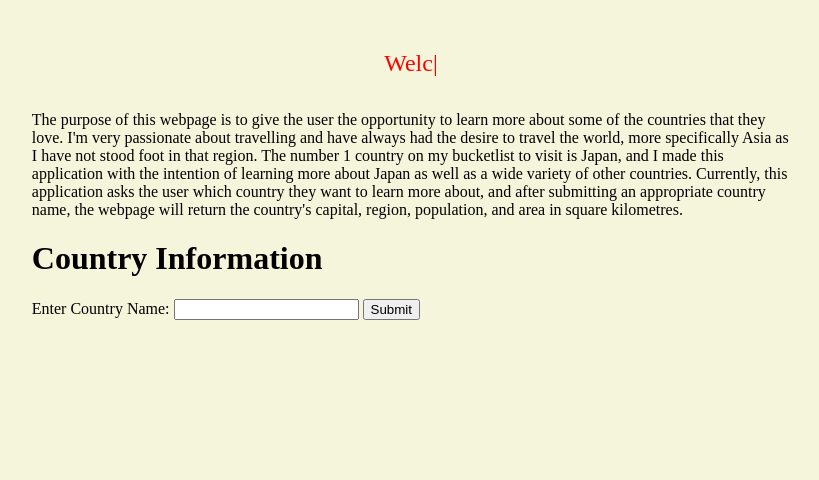
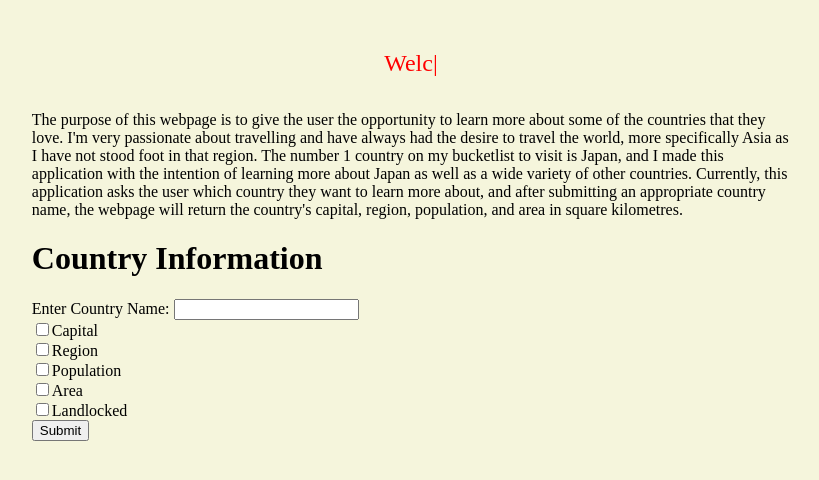
Before and after one commit to Matthew-OSullivan/final, a Flask app: page / in a window 1280 px wide. Shown: the top 480 px of the page, without its empty margins (229-1048 px from the left). Run offline with Flask 3, Linux system fonts and the light colour scheme.

Commit message:
create final

```diff
--- a/app.py
+++ b/app.py
@@ -1,25 +1,46 @@
 from flask import Flask, render_template, request
-import requests
+from country import get_country_data
 
 app = Flask(__name__)
 
-# Function to fetch country data from restcountries.com API
-def get_country_data(country_name):
-    url = f"https://restcountries.com/v3/name/{country_name}"
-    response = requests.get(url)
-    if response.status_code == 200:
-        data = response.json()
-        return data
-    else:
-        return None
 
-@app.route('/', methods=['GET', 'POST'])
+@app.route("/", methods=["GET", "POST"])
 def index():
     country_data = None
-    if request.method == 'POST':
-        country_name = request.form['country_name']
+    capital_enabled = None
+    region_enabled = None
+    population_enabled = None
+    area_enabled = None
+    land_enabled = None
+    if request.method == "POST":
+        country_name = request.form.get("country_name")
+        capital_enabled = request.form.get("capital")
+        region_enabled = request.form.get("region")
+        population_enabled = request.form.get("population")
+        area_enabled = request.form.get("area")
+        land_enabled = request.form.get("landlock")
+        print(population_enabled)
         country_data = get_country_data(country_name)
-    return render_template('index.html', country_data=country_data)
+        return render_template(
+            "index.html",
+            country_data=country_data,
+            capital=capital_enabled,
+            region=region_enabled,
+            population=population_enabled,
+            area=area_enabled,
+            landlock=land_enabled,
+        )
+    else:
+        return render_template(
+            "index.html",
+            country_data=country_data,
+            capital=capital_enabled,
+            region=region_enabled,
+            population=population_enabled,
+            area=area_enabled,
+            llock=land_enabled,
+        )
 
-if __name__ == '__main__':
+
+if __name__ == "__main__":
     app.run(debug=True)
--- a/templates/index.html
+++ b/templates/index.html
@@ -1,20 +1,39 @@
 <!DOCTYPE html>
 <html lang="en">
   <head>
-    <meta charset="UTF-8">
-    <meta name="viewport" content="width=device-width, initial-scale=1.0">
+    <meta charset="UTF-8" />
+    <meta name="viewport" content="width=device-width, initial-scale=1.0" />
     <title>Country Information</title>
 
     <style>
       /* Insert any css here */
-        .center{text-align: center;}
-        .txt{font-family: 'Times New Roman'; padding-left: 20%; padding-right: 20%;}
-        .animate-typing{font-family: 'Times New Roman'; font-size: x-large; color:red; text-align: center; margin-top: 50px;}
-        body{background-color: beige;}
+      .txt {
+        font-family: "Times New Roman";
+        padding-left: 20%;
+        padding-right: 20%;
+      }
+      .animate-typing {
+        font-family: "Times New Roman";
+        font-size: x-large;
+        color: red;
+        text-align: center;
+        margin-top: 50px;
+      }
+      body {
+        background-color: beige;
+      }
+      .flav {
+        font-family: "Times New Roman";
+        padding-left: 20%;
+        padding-right: 20%;
+      }
     </style>
 
-    <script src="https://code.jquery.com/jquery.min.js" type="text/javascript"></script>
-    <link href="/static/jquery.animateTyping.js">
+    <script
+      src="https://code.jquery.com/jquery.min.js"
+      type="text/javascript"
+    ></script>
+    <link href="/static/jquery.animateTyping.js" />
   </head>
 
   <body>
@@ -25,30 +44,81 @@
       data-type-delay="200"
       data-remove-speed="50"
       data-remove-delay="500"
-        data-cursor-speed="200">
+      data-cursor-speed="200"
+    >
       Welcome to my page!
     </div>
-    <script src="/static/jquery.animateTyping.js" type="text/javascript"></script>
-    <br>
-    <p class="txt">
-        The purpose of this webpage is to give the user the opportunity to learn more about some of the countries that they love. I'm very passionate about travelling and have always had the desire to travel the world, more specifically Asia as I have not stood foot in that region. The number 1 country on my bucketlist to visit is Japan, and I made this application with the intention of learning more about Japan as well as a wide variety of other countries. Currently, this application asks the user which country they want to learn more about, and after submitting an appropriate country name, the webpage will return the country's capital, region, population, and area in square kilometres.
+    <script
+      src="/static/jquery.animateTyping.js"
+      type="text/javascript"
+    ></script>
+    <br />
+    <p class="flav">
+      The purpose of this webpage is to give the user the opportunity to learn
+      more about some of the countries that they love. I'm very passionate about
+      travelling and have always had the desire to travel the world, more
+      specifically Asia as I have not stood foot in that region. The number 1
+      country on my bucketlist to visit is Japan, and I made this application
+      with the intention of learning more about Japan as well as a wide variety
+      of other countries. Currently, this application asks the user which
+      country they want to learn more about, and after submitting an appropriate
+      country name, the webpage will return the country's capital, region,
+      population, and area in square kilometres.
     </p>
 
     <h1 class="txt">Country Information</h1>
-    <form method="POST" class="txt">
+    <form id="myform" method="POST" class="flav">
       <label for="country_name">Enter Country Name:</label>
-        <input type="text" id="country_name" name="country_name" required>
-        <button type="submit">Submit</button>
+      <input type="text" id="country_name" name="country_name" required />
+      <br />
+      <label>
+      <input type="checkbox" id="cap" name="capital" />Capital</label>
+      <br />
+      <label>
+      <input type="checkbox" id="reg" name="region" />Region </label>
+      <br />
+      <label>
+      <input type="checkbox" id="pop" name="population" />Population </label>
+      <br />
+      <label>
+      <input type="checkbox" id="sqft" name="area" />Area </label>
+      <br />
+      <label>
+      <input type="checkbox" id="llock" name="landlock" />Landlocked </label>
+      <br />
+      <button type="submit" onclick="checkBox()">Submit</button>
     </form>
-    <br>
+    <br />
     <div class="txt">
       {% if country_data %}
       <h2>{{ country_data[0]['name']['common'] }}</h2>
-            <p>Capital: {{ country_data[0]['capital'][0] }}</p>
-            <p>Region: {{ country_data[0]['region'] }}</p>
-            <p>Population: {{ country_data[0]['population'] }}</p>
-            <p>Area: {{ country_data[0]['area'] }} square kilometers</p>
       {% endif %}
     </div>
+    <div class="txt">
+      {% if capital %}
+      <p>Capital: {{ country_data[0]['capital'][0] }}</p>
+      {% endif %}
+    </div>
+    <div class="txt">
+      {% if region %}
+      <p>Region: {{ country_data[0]['region'] }}</p>
+      {% endif %}
+    </div>
+    <div class="txt">
+        {% if population %}
+        <p>Population: {{ country_data[0]['population'] }}</p>
+        {% endif %}
+      </div>
+      <div class="txt">
+        {% if area %}
+        <p>Area: {{ country_data[0]['area'] }}</p>
+        {% endif %}
+      </div>
+      <div class="txt">
+        {% if landlock %}
+        <p>Landlocked: {{ country_data[0]['landlocked'] }}</p>
+        {% endif %}
+      </div>
+
   </body>
 </html>
```
Also changed, not shown: country.py (added, +12 -0 lines). Lines whose indentation alone changed are shown as unchanged.
